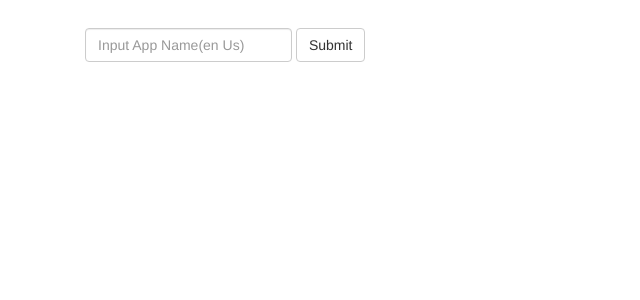
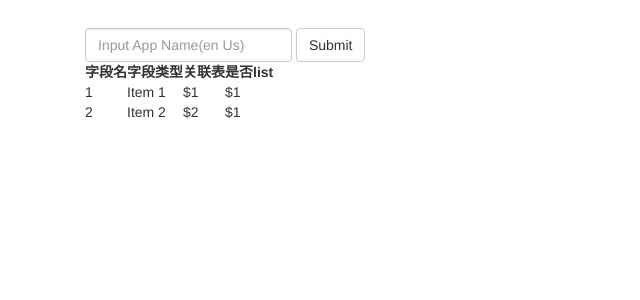
Before and after one commit to ZHAISHENKING/mark, a Flask app: page /app in a window 1280 px wide. Shown: the top 300 px of the page, without its empty margins (0-640 px from the left). Run offline with Flask 2, Linux system fonts and the light colour scheme; parts of the project's set-up code (start-up, migrations or seed data) failed here and were passed over; some libraries are stand-ins or nearby versions.

Commit message:
使用table插件

```diff
--- a/templates/apps.html
+++ b/templates/apps.html
@@ -6,7 +6,33 @@
   <div class="form-group">
     <input type="text" class="form-control" placeholder="Input App Name(en Us)">
   </div>
-  <button type="submit" class="btn btn-default">Submit</button>
+         <button type="submit" class="btn btn-default">Submit</button>
+
+         <table data-toggle="table">
+      <thead>
+        <tr>
+          <th>字段名</th>
+          <th>字段类型</th>
+          <th>关联表</th>
+            <th>是否list</th>
+        </tr>
+      </thead>
+      <tbody>
+        <tr>
+          <td>1</td>
+          <td>Item 1</td>
+          <td>$1</td>
+            <td>$1</td>
+        </tr>
+        <tr>
+          <td>2</td>
+          <td>Item 2</td>
+          <td>$2</td>
+            <td>$1</td>
+        </tr>
+      </tbody>
+    </table>
+
 </form>
 </div>
 </div>
--- a/templates/home.html
+++ b/templates/home.html
@@ -3,9 +3,7 @@
 <head>
     {% block meta%}
     <meta charset="UTF-8">
-    <meta name="viewport"
-          content="width=device-width, user-scalable=no, initial-scale=1.0, maximum-scale=1.0, minimum-scale=1.0">
-    <meta http-equiv="X-UA-Compatible" content="ie=edge">
+
     <title>Document</title>
     <link rel="stylesheet" href="https://cdn.jsdelivr.net/npm/bootstrap@3.3.7/dist/css/bootstrap.min.css" integrity="sha384-BVYiiSIFeK1dGmJRAkycuHAHRg32OmUcww7on3RYdg4Va+PmSTsz/K68vbdEjh4u" crossorigin="anonymous">
 
@@ -24,3 +22,7 @@
 {% endblock %}
 </body>
 </html>
+<script src="https://code.jquery.com/jquery-3.3.1.min.js" integrity="sha256-FgpCb/KJQlLNfOu91ta32o/NMZxltwRo8QtmkMRdAu8=" crossorigin="anonymous"></script>
+<script src="https://cdnjs.cloudflare.com/ajax/libs/popper.js/1.14.6/umd/popper.min.js" integrity="sha384-wHAiFfRlMFy6i5SRaxvfOCifBUQy1xHdJ/yoi7FRNXMRBu5WHdZYu1hA6ZOblgut" crossorigin="anonymous"></script>
+<script src="https://stackpath.bootstrapcdn.com/bootstrap/4.2.1/js/bootstrap.min.js" integrity="sha384-B0UglyR+jN6CkvvICOB2joaf5I4l3gm9GU6Hc1og6Ls7i6U/mkkaduKaBhlAXv9k" crossorigin="anonymous"></script>
+<script src="https://unpkg.com/bootstrap-table@1.14.1/dist/bootstrap-table.min.js"></script>
```
